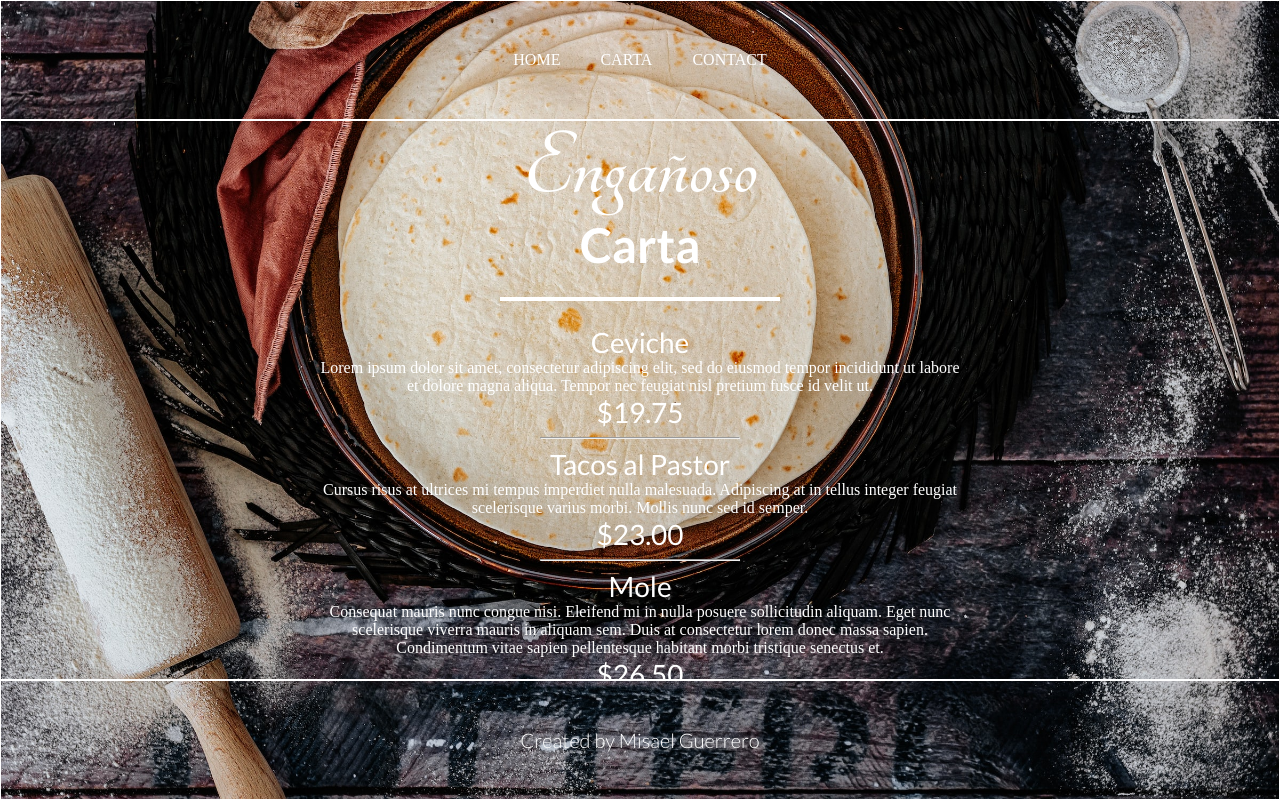
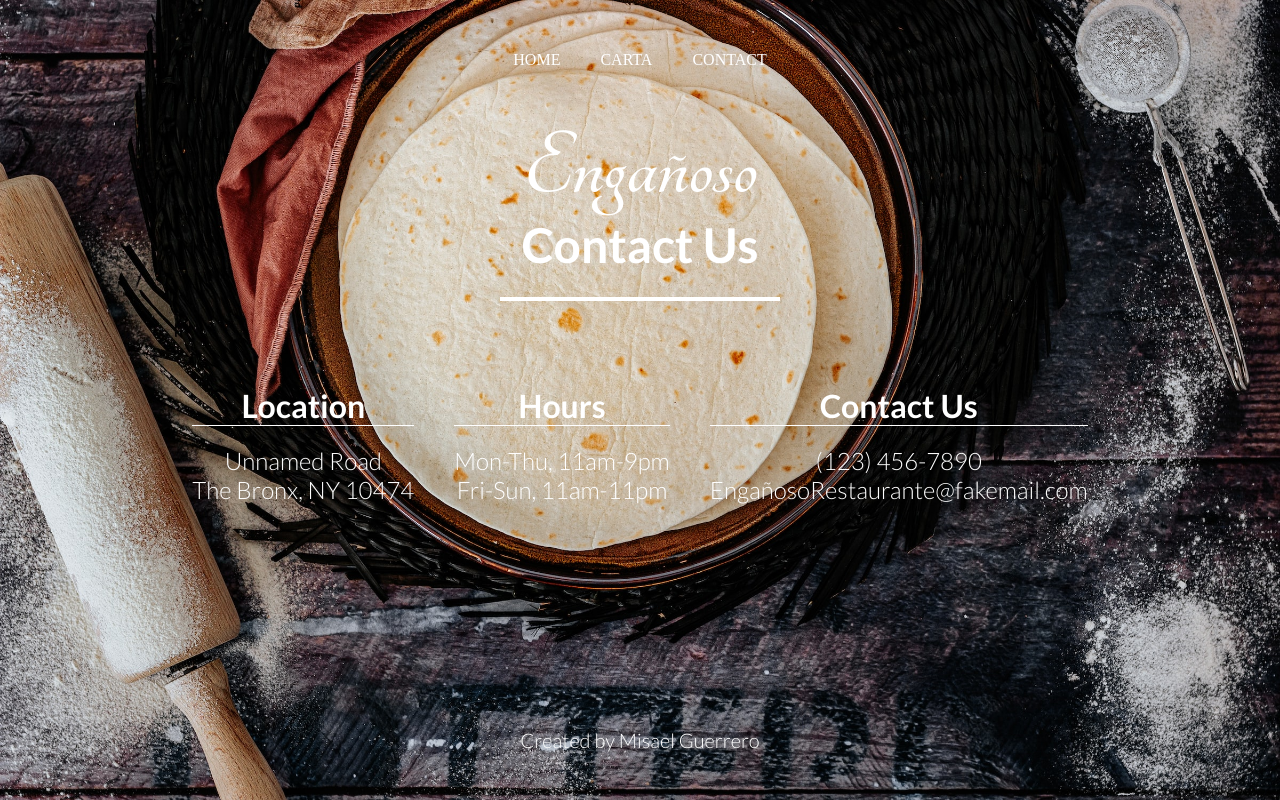
Before and after one commit to fmguerrero96/restaurant-page, a website built with webpack: page dist/index.html in a window 1280 px wide. Built offline with Linux system fonts and the light colour scheme.

Commit message:
add styling to contact tab and remove unnecessary borders

```diff
--- a/src/contact.js
+++ b/src/contact.js
@@ -10,12 +10,13 @@ function renderContact(){
             <li class="tab-contact">Contact</li>
         </ul>
     </nav>
-    <main>
+    <main class="contact-main">
         <h1 class="contact-title">Engañoso</h1>
         <p class="contact-us">Contact Us</p>
-        <hr>
+        <hr class="contact-hr">
+        <div class="card-container">
             <div class="contact-card">
-            <h3 class=""card-title>Location</h3>
+                <h3 class="card-title">Location</h3>
                 <p class="adress">Unnamed Road</p>
                 <p class="adress">The Bronx, NY 10474</p>
             </div>
@@ -29,6 +30,7 @@ function renderContact(){
                 <p class="phone">(123) 456-7890</p>
                 <p class="email">EngañosoRestaurante@fakemail.com</p>
             </div>
+        </div>
     </main>
     <footer>
          <p class="credit">Created by Misael Guerrero</p>
--- a/src/index.js
+++ b/src/index.js
@@ -4,7 +4,7 @@ import contact from "./contact";
 import './style.css'
 
 let content = document.querySelector('#content')
-content.appendChild(carta)
+content.appendChild(contact)
 
 const tabs = (() =>{
     function displayCarta(){
--- a/src/style.css
+++ b/src/style.css
@@ -42,7 +42,6 @@ time, mark, audio, video {
     align-content:space-between;
     align-items: center;
     height: 15vh;
-    border: 1px solid white;
   }
 
   ul{
@@ -60,7 +59,6 @@ time, mark, audio, video {
     display: flex;
     align-items: center;
     flex-direction: column;
-    border: 1px solid white;
     height: 70vh;
     justify-content: center;
   }
@@ -104,7 +102,6 @@ time, mark, audio, video {
     justify-content: center;
     align-items: center;
     height: 15vh;
-    border: 1px solid white;
   }
 
   .credit{
@@ -118,14 +115,13 @@ time, mark, audio, video {
     display: flex;
     align-items: center;
     flex-direction: column;
-    border: 1px solid white;
     height: 70vh;
     justify-content: center;
     overflow-y: scroll;
   }
 
   .carta-title{
-    margin-top: 150px;
+    margin-top: 20vh;
     color: white;
     font-family: 'Tangerine', cursive;
     font-size: 6rem;
@@ -176,3 +172,61 @@ time, mark, audio, video {
     border: 1px sloid white;
     width: 200px;
   }
+
+  .contact-main{
+    height: 70vh;
+  }
+
+  .contact-title{
+    color: white;
+    font-family: 'Tangerine', cursive;
+    font-size: 6rem;
+    font-weight: bolder;
+    text-align: center;
+  }
+
+  .contact-us{
+    color: white;
+    font-family: 'Lato', sans-serif;
+    font-size: 3rem;
+    font-weight: bolder;
+    text-align: center;
+  }
+
+  .contact-hr{
+    width: 280px;
+    border: 2px solid white;
+    margin: 24px auto;
+  }
+
+  .card-container{
+    display: flex;
+    flex-direction: row;
+    align-content: center;
+    height: 30vh;
+    align-items: center;
+    justify-content: center;
+  }
+
+  .contact-card{
+    color: white;
+    height: 100%;
+    margin: 0 20px 0 20px;
+    text-align: center;
+    display: flex;
+    flex-direction: column;
+    justify-content: center;
+    font-family: 'Lato', sans-serif;
+  }
+
+  .card-title{
+    font-size: 2rem;
+    font-weight: 700;
+    margin-bottom: 20px;
+    border-bottom: 1px solid white;
+  }
+
+  .hours, .phone, .email, .adress {
+    font-weight: 200;
+    font-size: 1.5rem;
+  }
```
Also changed, not shown: dist/main.js. Lines whose indentation alone changed are shown as unchanged.
